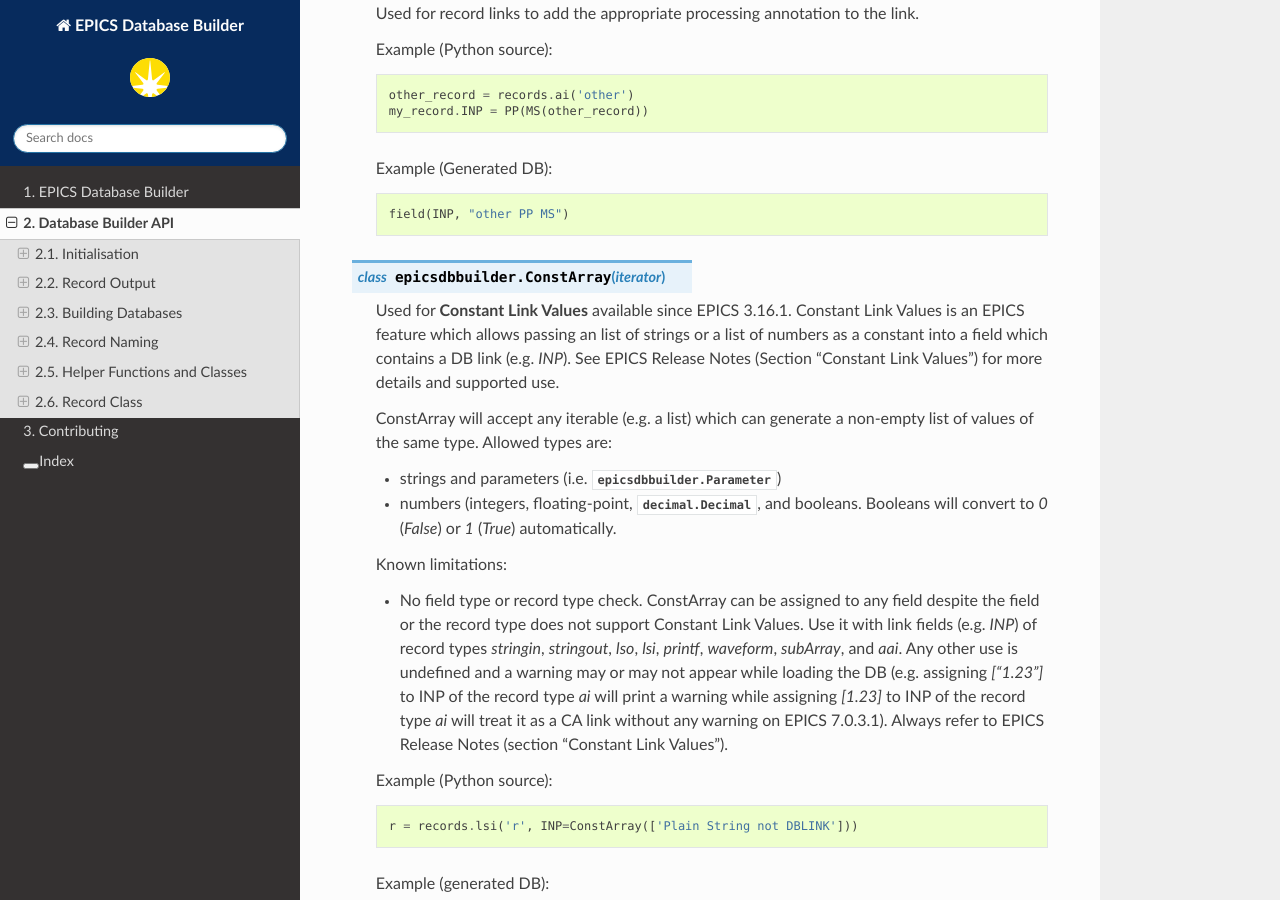
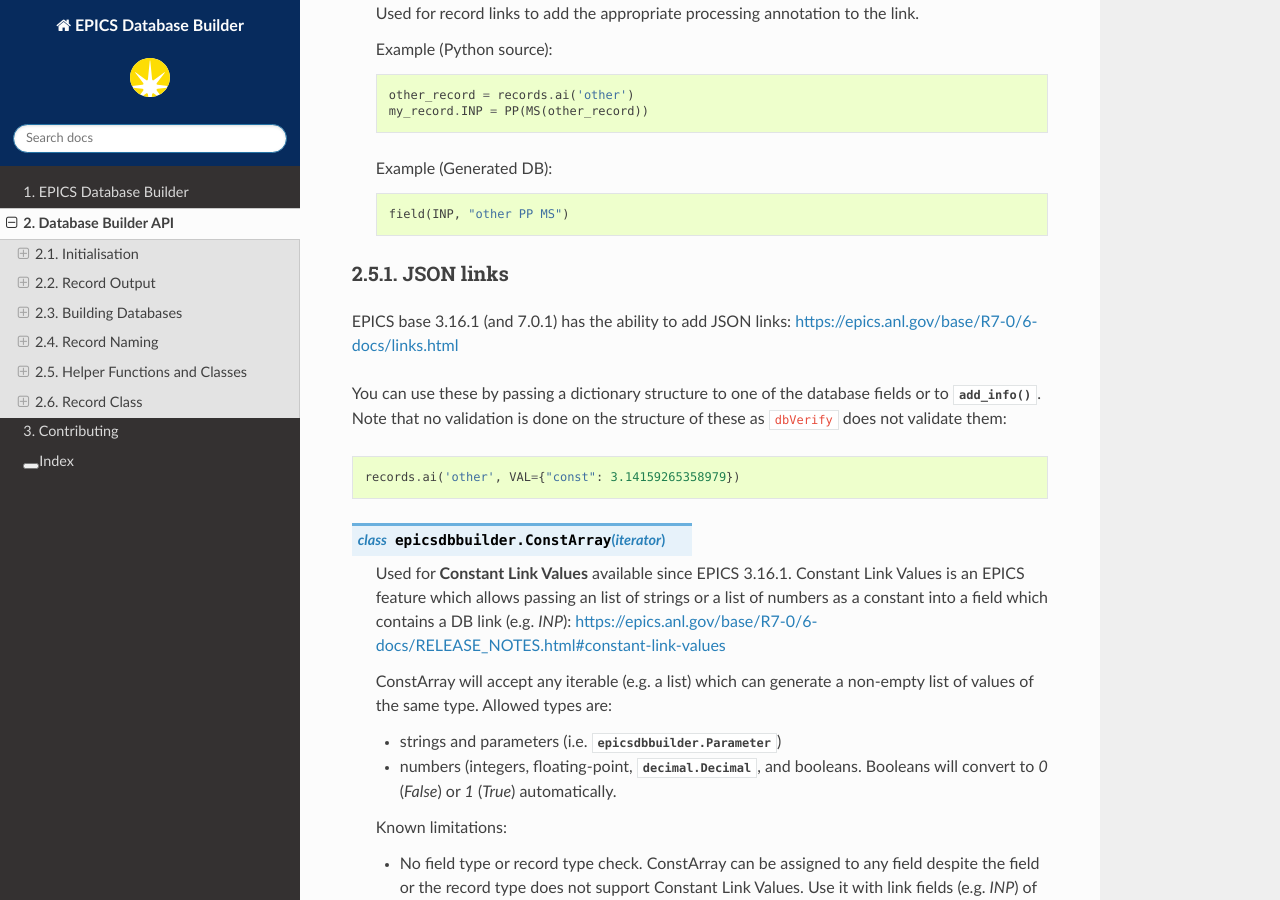
Before and after one commit to DiamondLightSource/epicsdbbuilder, a Sphinx documentation site: the page built from docs/api.rst, in a window 1280 px wide and 900 px high, scrolled down 4520 px. Built offline with Sphinx 7.4.7 and the Read the Docs theme 2.0.0, drawn with Linux system fonts in a browser that asks for light colours; the version number could not be read and is left out; some of the changed text lies outside the part shown.

Commit message:
Support JSON link types as well

```diff
--- a/docs/api.rst
+++ b/docs/api.rst
@@ -237,15 +237,28 @@ Helper Functions and Classes
 
         field(INP, "other PP MS")
 
+
+JSON links
+~~~~~~~~~~
+
+EPICS base 3.16.1 (and 7.0.1) has the ability to add JSON links:
+https://epics.anl.gov/base/R7-0/6-docs/links.html
+
+You can use these by passing a dictionary structure to one of the database
+fields or to :meth:`~recordbase.Record.add_info()`. Note that no validation is
+done on the structure of these as ``dbVerify`` does not validate them::
+
+    records.ai('other', VAL={"const": 3.14159265358979})
+
+
 ..  class::
     ConstArray(iterator)
 
     Used for **Constant Link Values** available since EPICS 3.16.1.
     Constant Link Values is an EPICS feature which allows passing
     an list of strings or a list of numbers as a constant into
-    a field which contains a DB link (e.g. `INP`).
-    See EPICS Release Notes (Section "Constant Link Values")
-    for more details and supported use.
+    a field which contains a DB link (e.g. `INP`):
+    https://epics.anl.gov/base/R7-0/6-docs/RELEASE_NOTES.html#constant-link-values
 
     ConstArray will accept any iterable (e.g. a list) which can generate
     a non-empty list of values of the same type. Allowed types are:
@@ -279,7 +292,6 @@ Helper Functions and Classes
     Example (generated DB)::
 
         field(INP, ["Plain String not DBLINK"])
-
 
 ..  function:: create_fanout(name, *records, **args)
 
@@ -328,6 +340,6 @@ Record Class
     ..  method:: add_info(name, value)
 
         This method causes an EPICS ``info`` statement to be added to the
-        database. Its value can be either a string which will be double quoted
-        (e.g. for ``info(asyn:READBACK, "1")``), or a dictionary structure which
-        will be converted to JSON (e.g. for ``info(Q:group, {...})``).
+        database. Its value can be either a a dictionary structure which will be
+        converted to JSON (e.g. for ``info(Q:group, {...})``) or something else
+        which will be double quoted (e.g. for ``info(autosaveFields, "VAL")``).
```
Also changed, not shown: 3 other files.
